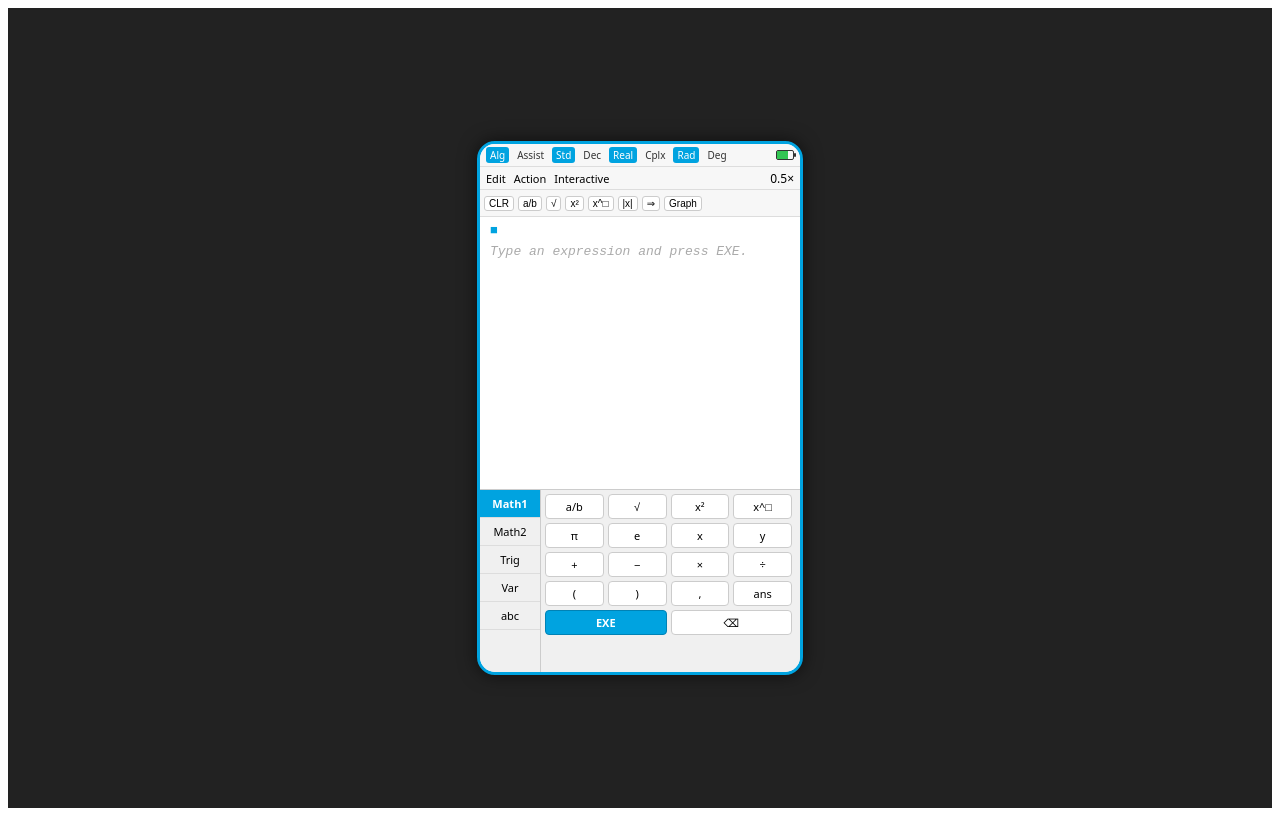
After one commit to jaykshirsagar-debug/studyARC2, a Django app: page /maths/ in a window 1280 px wide. The commit adds this page. Run offline with Django 5.2, Linux system fonts and the light colour scheme.

Commit message:
Refactor Maths app: update dashboard links, add ClassPad UI, and clean up URLs

```diff
--- /dev/null
+++ b/maths/static/maths/classpad.css
@@ -0,0 +1,251 @@
+/* Wrapper so we don't mess with the global <body> styling */
+.cp-wrapper {
+    width: 100%;
+    min-height: 100vh;
+    background: #222;
+    display: flex;
+    justify-content: center;
+    align-items: center;
+}
+
+/* Main device frame (320 x 528 area) */
+.cp-device {
+    width: 320px;
+    height: 528px;
+    background: #fdfdfd;
+    border-radius: 18px;
+    box-shadow: 0 0 18px rgba(0,0,0,0.6);
+    overflow: hidden;
+    display: flex;
+    flex-direction: column;
+    border: 3px solid #00a3e0; /* Casio-ish blue */
+    font-family: system-ui, sans-serif;
+}
+
+/* Status bar */
+.cp-status-bar {
+    height: 22px;
+    background: #f7f7f7;
+    border-bottom: 1px solid #ddd;
+    display: flex;
+    align-items: center;
+    padding: 0 6px;
+    font-size: 10px;
+    color: #333;
+}
+.cp-status-left {
+    display: flex;
+    gap: 4px;
+}
+.cp-status-right {
+    margin-left: auto;
+    display: flex;
+    align-items: center;
+    gap: 4px;
+}
+.cp-status-toggle {
+    padding: 1px 4px;
+    border-radius: 3px;
+    cursor: pointer;
+}
+.cp-status-toggle.active {
+    background: #00a3e0;
+    color: white;
+}
+.cp-battery {
+    width: 16px;
+    height: 8px;
+    border: 1px solid #333;
+    border-radius: 2px;
+    position: relative;
+}
+.cp-battery::after {
+    content: "";
+    position: absolute;
+    right: -3px;
+    top: 2px;
+    width: 2px;
+    height: 4px;
+    background: #333;
+    border-radius: 1px;
+}
+.cp-battery-fill {
+    height: 100%;
+    width: 70%;
+    background: #33c553;
+}
+
+/* Menu bar */
+.cp-menu-bar {
+    height: 22px;
+    background: #f7f7f7;
+    border-bottom: 1px solid #ddd;
+    display: flex;
+    align-items: center;
+    padding: 0 6px;
+    font-size: 11px;
+    gap: 8px;
+}
+.cp-menu-item {
+    cursor: pointer;
+}
+.cp-menu-item:hover {
+    color: #00a3e0;
+}
+.cp-layout-toggle {
+    margin-left: auto;
+    font-size: 12px;
+    cursor: pointer;
+}
+
+/* Icon toolbar */
+.cp-icon-toolbar {
+    height: 26px;
+    background: #f7f7f7;
+    border-bottom: 1px solid #ddd;
+    display: flex;
+    align-items: center;
+    padding: 0 4px;
+    gap: 4px;
+}
+.cp-icon-button {
+    flex: 0 0 auto;
+    border: 1px solid #ccc;
+    border-radius: 3px;
+    padding: 1px 4px;
+    font-size: 10px;
+    background: white;
+    cursor: pointer;
+}
+.cp-icon-button:hover {
+    border-color: #00a3e0;
+    color: #00a3e0;
+}
+
+/* Main area */
+.cp-main {
+    flex: 1 1 auto;
+    display: flex;
+    flex-direction: column;
+    overflow: hidden;
+}
+
+/* Workspace (scrollable history + current input) */
+.cp-workspace {
+    flex: 1 1 auto;
+    background: #ffffff;
+    overflow-y: auto;
+    padding: 4px 4px 4px 8px;
+    font-family: "Courier New", monospace;
+    font-size: 13px;
+}
+.cp-line {
+    display: flex;
+    padding: 2px;
+    border-radius: 4px;
+    margin-bottom: 2px;
+}
+.cp-line-input {
+    justify-content: flex-start;
+}
+.cp-line-output {
+    justify-content: flex-end;
+}
+.cp-line.selected {
+    background: rgba(0,163,224,0.14);
+}
+.cp-bullet {
+    width: 10px;
+    color: #00a3e0;
+}
+.cp-input-content {
+    flex: 1;
+    outline: none;
+    white-space: pre-wrap;
+    word-break: break-word;
+}
+.cp-output-content {
+    max-width: 90%;
+    white-space: pre-wrap;
+    word-break: break-word;
+}
+.cp-placeholder {
+    color: #aaa;
+    font-style: italic;
+    padding: 2px;
+}
+
+/* Keyboard */
+.cp-keyboard {
+    height: 40%;
+    min-height: 180px;
+    background: #f0f0f0;
+    border-top: 1px solid #ccc;
+    display: flex;
+    font-size: 11px;
+}
+
+/* Keyboard tabs */
+.cp-keyboard-tabs {
+    width: 60px;
+    border-right: 1px solid #ccc;
+    display: flex;
+    flex-direction: column;
+}
+.cp-tab {
+    padding: 6px 4px;
+    border-bottom: 1px solid #ddd;
+    cursor: pointer;
+    text-align: center;
+}
+.cp-tab.active {
+    background: #00a3e0;
+    color: white;
+    font-weight: 600;
+}
+
+/* Keyboard body */
+.cp-keyboard-body {
+    flex: 1;
+    display: none;
+    padding: 4px;
+    gap: 4px;
+    flex-wrap: wrap;
+    align-content: flex-start;
+}
+.cp-keyboard-body.active {
+    display: flex;
+}
+.cp-key {
+    flex: 0 0 calc(25% - 4px);
+    border-radius: 4px;
+    border: 1px solid #ccc;
+    padding: 4px 2px;
+    text-align: center;
+    background: white;
+    cursor: pointer;
+    box-sizing: border-box;
+}
+.cp-key.small {
+    font-size: 10px;
+}
+.cp-key.wide {
+    flex-basis: calc(50% - 4px);
+}
+.cp-key.exec {
+    background: #00a3e0;
+    color: white;
+    font-weight: 600;
+    border-color: #0082b5;
+}
+.cp-key.exec:hover {
+    background: #0082b5;
+}
+.cp-key:hover {
+    border-color: #00a3e0;
+}
+
+/* abc tab layout */
+.cp-key.qwerty {
+    flex-basis: calc(20% - 4px);
+}
--- /dev/null
+++ b/maths/templates/maths/classpad_main.html
@@ -0,0 +1,323 @@
+{% load static %}
+<!DOCTYPE html>
+<html lang="en">
+<head>
+    <meta charset="UTF-8">
+    <title>StudyARC ClassPad Main</title>
+    <link rel="stylesheet" href="{% static 'maths/classpad.css' %}">
+</head>
+<body>
+
+<div class="cp-wrapper">
+    <div class="cp-device">
+        <!-- Zone A: Status bar -->
+        <div class="cp-status-bar">
+            <div class="cp-status-left">
+                <div class="cp-status-toggle active" data-group="mode" data-value="Alg">Alg</div>
+                <div class="cp-status-toggle" data-group="mode" data-value="Assist">Assist</div>
+
+                <div class="cp-status-toggle active" data-group="format" data-value="Std">Std</div>
+                <div class="cp-status-toggle" data-group="format" data-value="Dec">Dec</div>
+
+                <div class="cp-status-toggle active" data-group="num" data-value="Real">Real</div>
+                <div class="cp-status-toggle" data-group="num" data-value="Cplx">Cplx</div>
+
+                <div class="cp-status-toggle active" data-group="angle" data-value="Rad">Rad</div>
+                <div class="cp-status-toggle" data-group="angle" data-value="Deg">Deg</div>
+            </div>
+
+            <div class="cp-status-right">
+                <div class="cp-battery">
+                    <div class="cp-battery-fill"></div>
+                </div>
+            </div>
+        </div>
+
+        <!-- Zone B: Menu bar -->
+        <div class="cp-menu-bar">
+            <div class="cp-menu-item">Edit</div>
+            <div class="cp-menu-item">Action</div>
+            <div class="cp-menu-item">Interactive</div>
+            <div class="cp-layout-toggle">0.5×</div>
+        </div>
+
+        <!-- Zone C: Icon toolbar -->
+        <div class="cp-icon-toolbar">
+            <button class="cp-icon-button" id="cp-clear-line">CLR</button>
+            <button class="cp-icon-button" data-insert="( )/( )">a/b</button>
+            <button class="cp-icon-button" data-insert="sqrt( )">√</button>
+            <button class="cp-icon-button" data-insert="^2">x²</button>
+            <button class="cp-icon-button" data-insert="^">x^□</button>
+            <button class="cp-icon-button" data-insert="abs( )">|x|</button>
+            <button class="cp-icon-button" data-insert="->">⇒</button>
+            <button class="cp-icon-button" id="cp-graph">Graph</button>
+        </div>
+
+        <!-- Zone D: main area -->
+        <div class="cp-main">
+            <div class="cp-workspace" id="cp-workspace">
+                <!-- Initial input line -->
+                <div class="cp-line cp-line-input" data-line-type="input">
+                    <div class="cp-bullet">■</div>
+                    <div class="cp-input-content" id="cp-current-input" contenteditable="true"></div>
+                </div>
+                <div class="cp-placeholder">Type an expression and press EXE.</div>
+            </div>
+
+            <!-- Virtual keyboard -->
+            <div class="cp-keyboard">
+                <!-- Tabs -->
+                <div class="cp-keyboard-tabs">
+                    <div class="cp-tab active" data-tab="math1">Math1</div>
+                    <div class="cp-tab" data-tab="math2">Math2</div>
+                    <div class="cp-tab" data-tab="trig">Trig</div>
+                    <div class="cp-tab" data-tab="var">Var</div>
+                    <div class="cp-tab" data-tab="abc">abc</div>
+                </div>
+
+                <!-- Tab bodies -->
+                <div class="cp-keyboard-body active" id="tab-math1">
+                    <div class="cp-key" data-insert="( )/( )">a/b</div>
+                    <div class="cp-key" data-insert="sqrt( )">√</div>
+                    <div class="cp-key" data-insert="^2">x²</div>
+                    <div class="cp-key" data-insert="^">x^□</div>
+
+                    <div class="cp-key" data-insert="pi">π</div>
+                    <div class="cp-key" data-insert="e">e</div>
+                    <div class="cp-key" data-insert="x">x</div>
+                    <div class="cp-key" data-insert="y">y</div>
+
+                    <div class="cp-key" data-insert="+">+</div>
+                    <div class="cp-key" data-insert="-">−</div>
+                    <div class="cp-key" data-insert="*">×</div>
+                    <div class="cp-key" data-insert="/">÷</div>
+
+                    <div class="cp-key" data-insert="(">(</div>
+                    <div class="cp-key" data-insert=")">)</div>
+                    <div class="cp-key" data-insert=",">,</div>
+                    <div class="cp-key" data-insert="ans">ans</div>
+
+                    <div class="cp-key exec wide" data-action="exe">EXE</div>
+                    <div class="cp-key wide" data-action="backspace">⌫</div>
+                </div>
+
+                <div class="cp-keyboard-body" id="tab-math2">
+                    <div class="cp-key small" data-insert="matrix([[ , ],[ , ]])">2×2</div>
+                    <div class="cp-key small" data-insert="lim_(x-> ) ">lim</div>
+                    <div class="cp-key small" data-insert="diff( , x)">d/dx</div>
+                    <div class="cp-key small" data-insert="integrate( , x)">∫dx</div>
+
+                    <div class="cp-key small" data-insert="sum( , (x, , ))">Σ</div>
+                    <div class="cp-key small" data-insert="prod( , (x, , ))">Π</div>
+                    <div class="cp-key small" data-insert="det( )">det</div>
+                    <div class="cp-key small" data-insert="tr( )">tr</div>
+
+                    <div class="cp-key small" data-insert="solve( , x)">solve</div>
+                    <div class="cp-key small" data-insert="taylor( , x, , )">taylor</div>
+                </div>
+
+                <div class="cp-keyboard-body" id="tab-trig">
+                    <div class="cp-key" data-insert="sin( )">sin</div>
+                    <div class="cp-key" data-insert="cos( )">cos</div>
+                    <div class="cp-key" data-insert="tan( )">tan</div>
+                    <div class="cp-key" data-insert="ln( )">ln</div>
+
+                    <div class="cp-key small" data-insert="asin( )">sin⁻¹</div>
+                    <div class="cp-key small" data-insert="acos( )">cos⁻¹</div>
+                    <div class="cp-key small" data-insert="atan( )">tan⁻¹</div>
+                    <div class="cp-key small" data-insert="exp( )">e^x</div>
+                </div>
+
+                <div class="cp-keyboard-body" id="tab-var">
+                    <div class="cp-key" data-insert="a">a</div>
+                    <div class="cp-key" data-insert="b">b</div>
+                    <div class="cp-key" data-insert="c">c</div>
+                    <div class="cp-key" data-insert="d">d</div>
+
+                    <div class="cp-key" data-insert="m">m</div>
+                    <div class="cp-key" data-insert="n">n</div>
+                    <div class="cp-key" data-insert="k">k</div>
+                    <div class="cp-key" data-insert="t">t</div>
+                </div>
+
+                <div class="cp-keyboard-body" id="tab-abc">
+                    <div class="cp-key qwerty" data-insert="q">q</div>
+                    <div class="cp-key qwerty" data-insert="w">w</div>
+                    <div class="cp-key qwerty" data-insert="e">e</div>
+                    <div class="cp-key qwerty" data-insert="r">r</div>
+                    <div class="cp-key qwerty" data-insert="t">t</div>
+
+                    <div class="cp-key qwerty" data-insert="y">y</div>
+                    <div class="cp-key qwerty" data-insert="u">u</div>
+                    <div class="cp-key qwerty" data-insert="i">i</div>
+                    <div class="cp-key qwerty" data-insert="o">o</div>
+                    <div class="cp-key qwerty" data-insert="p">p</div>
+
+                    <div class="cp-key qwerty" data-insert="a">a</div>
+                    <div class="cp-key qwerty" data-insert="s">s</div>
+                    <div class="cp-key qwerty" data-insert="d">d</div>
+                    <div class="cp-key qwerty" data-insert="f">f</div>
+                    <div class="cp-key qwerty" data-insert="g">g</div>
+
+                    <div class="cp-key qwerty" data-insert="h">h</div>
+                    <div class="cp-key qwerty" data-insert="j">j</div>
+                    <div class="cp-key qwerty" data-insert="k">k</div>
+                    <div class="cp-key qwerty" data-insert="l">l</div>
+
+                    <div class="cp-key qwerty wide" data-insert=" ">Space</div>
+                    <div class="cp-key qwerty" data-action="backspace">⌫</div>
+                </div>
+            </div>
+        </div>
+    </div>
+</div>
+
+<script>
+    function getCurrentInput() {
+        return document.getElementById("cp-current-input");
+    }
+
+    function setCursorToEnd(el) {
+        if (!el) return;
+        const range = document.createRange();
+        const sel = window.getSelection();
+        range.selectNodeContents(el);
+        range.collapse(false);
+        sel.removeAllRanges();
+        sel.addRange(range);
+        el.focus();
+    }
+
+    function insertAtEnd(text) {
+        const input = getCurrentInput();
+        if (!input) return;
+        input.textContent += text;
+        setCursorToEnd(input);
+    }
+
+    function createNewInputLine() {
+        const workspace = document.getElementById("cp-workspace");
+        const placeholder = workspace.querySelector(".cp-placeholder");
+        if (placeholder) placeholder.remove();
+
+        const line = document.createElement("div");
+        line.className = "cp-line cp-line-input";
+        line.setAttribute("data-line-type", "input");
+
+        const bullet = document.createElement("div");
+        bullet.className = "cp-bullet";
+        bullet.textContent = "■";
+
+        const content = document.createElement("div");
+        content.className = "cp-input-content";
+        content.id = "cp-current-input";
+        content.contentEditable = "true";
+
+        line.appendChild(bullet);
+        line.appendChild(content);
+        workspace.appendChild(line);
+        workspace.scrollTop = workspace.scrollHeight;
+        setCursorToEnd(content);
+    }
+
+    function addOutputLine(resultText) {
+        const workspace = document.getElementById("cp-workspace");
+        const line = document.createElement("div");
+        line.className = "cp-line cp-line-output";
+        line.setAttribute("data-line-type", "output");
+
+        const content = document.createElement("div");
+        content.className = "cp-output-content";
+        content.textContent = resultText;
+
+        line.appendChild(content);
+        workspace.appendChild(line);
+        workspace.scrollTop = workspace.scrollHeight;
+    }
+
+    // Keyboard keys that insert text
+    document.querySelectorAll(".cp-key[data-insert]").forEach(key => {
+        key.addEventListener("click", () => {
+            insertAtEnd(key.getAttribute("data-insert"));
+        });
+    });
+
+    // Keyboard actions (EXE, backspace)
+    document.querySelectorAll(".cp-key[data-action]").forEach(key => {
+        key.addEventListener("click", () => {
+            const action = key.getAttribute("data-action");
+            const input = getCurrentInput();
+            if (!input) return;
+
+            if (action === "backspace") {
+                input.textContent = input.textContent.slice(0, -1);
+                setCursorToEnd(input);
+            }
+
+            if (action === "exe") {
+                const expr = input.textContent.trim();
+                if (!expr) return;
+
+                // TODO later: call Django/SymPy endpoint instead of echo
+                addOutputLine("= " + expr);
+
+                input.removeAttribute("id");
+                input.removeAttribute("contenteditable");
+
+                createNewInputLine();
+            }
+        });
+    });
+
+    // Tabs
+    document.querySelectorAll(".cp-tab").forEach(tab => {
+        tab.addEventListener("click", () => {
+            const name = tab.getAttribute("data-tab");
+            document.querySelectorAll(".cp-tab").forEach(t => t.classList.remove("active"));
+            tab.classList.add("active");
+
+            document.querySelectorAll(".cp-keyboard-body").forEach(body => {
+                body.classList.remove("active");
+            });
+            document.getElementById("tab-" + name).classList.add("active");
+        });
+    });
+
+    // Status toggles (visual only)
+    document.querySelectorAll(".cp-status-toggle").forEach(toggle => {
+        toggle.addEventListener("click", () => {
+            const group = toggle.getAttribute("data-group");
+            if (!group) return;
+            document.querySelectorAll('.cp-status-toggle[data-group="' + group + '"]')
+                .forEach(t => t.classList.remove("active"));
+            toggle.classList.add("active");
+        });
+    });
+
+    // Clear and Graph toolbar buttons
+    document.getElementById("cp-clear-line").addEventListener("click", () => {
+        const input = getCurrentInput();
+        if (input) {
+            input.textContent = "";
+            setCursorToEnd(input);
+        }
+    });
+
+    document.getElementById("cp-graph").addEventListener("click", () => {
+        alert("Graph placeholder – later hook this into your Django/SymPy graph engine.");
+    });
+
+    // Line selection highlight
+    document.getElementById("cp-workspace").addEventListener("click", (e) => {
+        const line = e.target.closest(".cp-line");
+        document.querySelectorAll(".cp-line").forEach(l => l.classList.remove("selected"));
+        if (line) line.classList.add("selected");
+    });
+
+    window.addEventListener("load", () => {
+        setCursorToEnd(getCurrentInput());
+    });
+</script>
+
+</body>
+</html>
--- a/maths/urls.py
+++ b/maths/urls.py
@@ -1,6 +1,10 @@
+# maths/urls.py
 from django.urls import path
 from . import views
 
+app_name = "maths"
+
 urlpatterns = [
-    path('dashboard/maths', views.maths, name='maths'),
+    path("", views.classpad_main, name="main"),  # /maths/
+
 ]
--- a/maths/views.py
+++ b/maths/views.py
@@ -1,5 +1,9 @@
+# maths/views.py
 from django.shortcuts import render
 
-# Create your views here.
-def maths(request):
-    return render(request, 'maths/maths.html')
+def classpad_main(request):
+    """
+    UI-only mock of the Casio ClassPad 'Main' screen.
+    (No real CAS yet – the EXE button just echoes the input as a fake result.)
+    """
+    return render(request, "maths/classpad_main.html")
--- a/studyarc_project/settings.py
+++ b/studyarc_project/settings.py
@@ -124,7 +124,8 @@ USE_TZ = True
 STATIC_URL = 'static/'
 STATICFILES_DIRS = [
 
-    os.path.join(BASE_DIR, 'static')
+    os.path.join(BASE_DIR, 'static'),
+    os.path.join(BASE_DIR, 'maths/static')
 
 ]
 
--- a/studyarc_project/urls.py
+++ b/studyarc_project/urls.py
@@ -1,27 +1,20 @@
-"""
-URL configuration for studyarc_project project.
-
-The `urlpatterns` list routes URLs to views. For more information please see:
-    https://docs.djangoproject.com/en/5.2/topics/http/urls/
-Examples:
-Function views
-    1. Add an import:  from my_app import views
-    2. Add a URL to urlpatterns:  path('', views.home, name='home')
-Class-based views
-    1. Add an import:  from other_app.views import Home
-    2. Add a URL to urlpatterns:  path('', Home.as_view(), name='home')
-Including another URLconf
-    1. Import the include() function: from django.urls import include, path
-    2. Add a URL to urlpatterns:  path('blog/', include('blog.urls'))
-"""
+# studyarc_project/urls.py
 from django.contrib import admin
 from django.urls import path, include
-
-from django.urls import path, include
+from core import views as core_views
+from accounts import views as accounts_views
 
 urlpatterns = [
-    path("admin/", admin.site.urls),
-    path("", include("core.urls")),
-    path("accounts/", include("accounts.urls")),
-    path("maths/", include(("maths.urls", "maths"), namespace="maths"))
+    path('admin/', admin.site.urls),
+
+    path('', core_views.home, name='home'),
+    path('dashboard/', core_views.dashboard, name='dashboard'),
+
+    # auth
+    path('login/', accounts_views.login_view, name='login'),
+    path('logout/', accounts_views.logout_view, name='logout'),
+    path('register/', accounts_views.register_view, name='register'),
+
+    # maths app (namespaced)
+    path('maths/', include(('maths.urls', 'maths'), namespace='maths')),
 ]
```
Also changed, not shown: core/templates/core/dashboard.html (+2 -7 lines), maths/templates/maths/maths.html (deleted, +0 -10 lines), templates/partials/navbar.html (+8 -9 lines).
